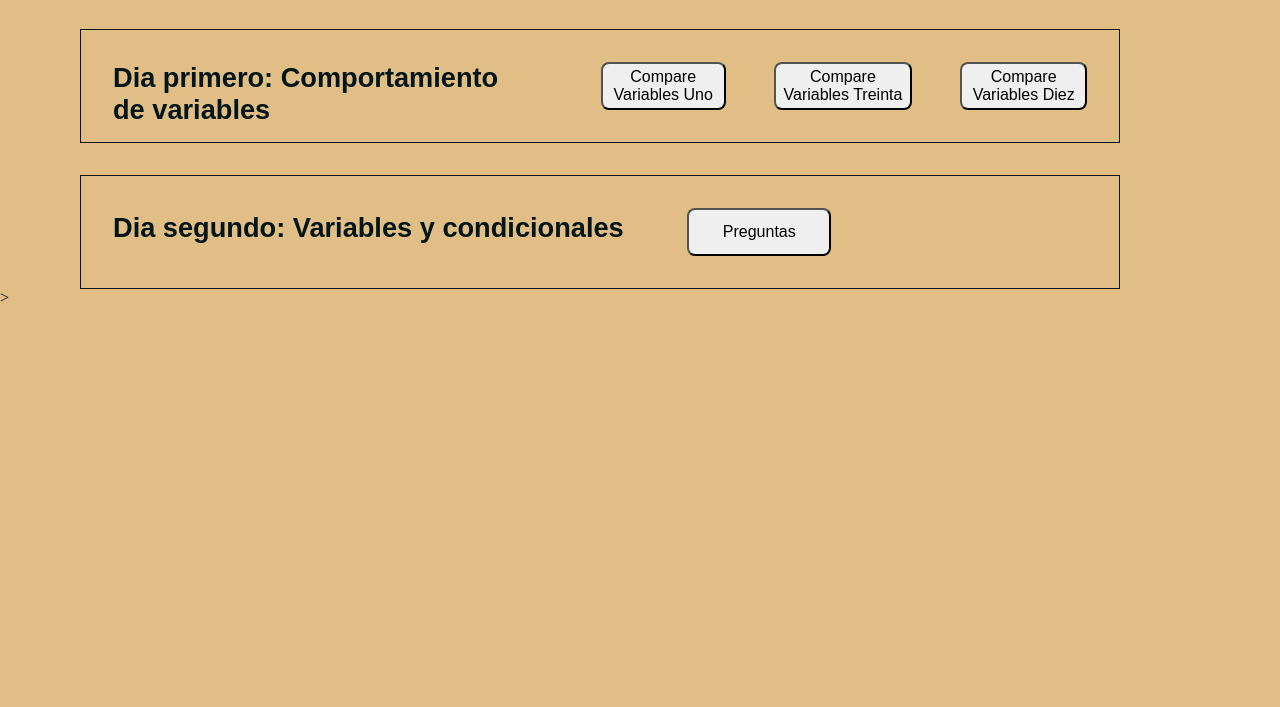
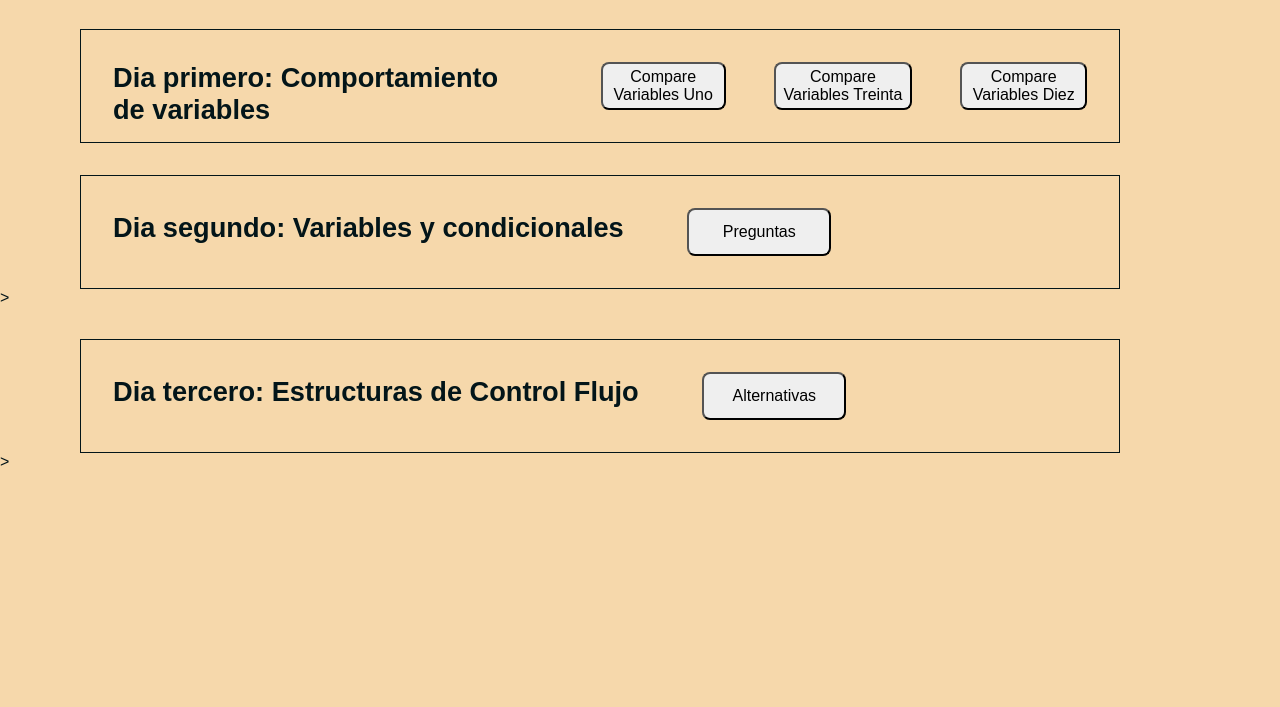
Before and after one commit to rumanag/Rumana7doc, a plain HTML site: page index.html in a window 1280 px wide. Shown: the part 93-800 px from the top of the page. Drawn offline with Linux system fonts and the light colour scheme.

Commit message:
Add files via upload

```diff
--- a/index.html
+++ b/index.html
@@ -31,6 +31,12 @@
 
                 </section>>
 
+                <section class="diaTercero"><strong>Dia tercero: Estructuras de Control Flujo</strong>
+
+                    <button class="alternativas" type= "button" onclick="diaTres()">Alternativas</button>
+
+                </section>>
+
 
 
 
--- a/sevenDaysOne.js
+++ b/sevenDaysOne.js
@@ -119,5 +119,57 @@ function diaDos(){
     }
 
     alert("Gracias por su paciencia. ¡Hasta pronto!")
+}
+
+function diaTres(){
+
+    alert("¡hola! De nuevo estamos contigo para conocer tus planes de aprendizaje y especialización futuros. ");
+
+    const areaDesarrollo=  prompt("que area de desarrollo has escogido en tu apredizaje: 1= Front-End, 2 = back-End" );
+    let respuestaBuena = 0;
+
+    while (respuestaBuena == 0)  {
+
+        let respuestaTrimmed = parseInt(areaDesarrollo.trim());
+
+        if  (isNaN(respuestaTrimmed) || respuestaTrimmed>2) {
+            areaDesarrollo= prompt("La respuesta no es 1 o 2. Por favor responde si tu aprendizaje es 1=Front-End, 2=Back-End");
+
+        }   else {
+            respuestaBuena=1;
+        }
+    }
+
+    let  aprenderPrograma = "";
+
+    if (areaDesarrollo == 1){
+        aprenderPrograma= prompt("¿Quieres aprender React o VUe?");
+    }
+        else {
+            aprenderPrograma= prompt("¿Quieres aprender C# o Java?");
+    }
+
+    const especializacion= prompt(`¿Te vas a especializar en ${areaDesarrollo ==1 ? "Front-End" : "Back-End"} = 1 o te vas a desarrollar como Fullstack = 2?`);
+    let tecnologiaString = ""
+    let tecnologiaArray = []
+    let continuaCiclo = 1
+
+    while (continuaCiclo == 1)  {
+
+        tecnologiaString =  ""
+        tecnologiaString = prompt("¿Hay alguna otra tecnología que te gustaría aprender?. Escríbela o das cancelar para terminar")
+
+        if (tecnologiaString == "") {
+
+             continuaCiclo = 0
+
+        }   else {
+                tecnologiaArray.push(tecnologiaString)
+            }
+    }
+
+    alert("¡Hasta Pronto!")
+
+    console.log(tecnologiaArray)
 
 }
--- a/style.css
+++ b/style.css
@@ -1,5 +1,5 @@
 :root {
-	--color-body: #e1be85;
+	--color-body: #f6d8ab;
     --color-header: #9eac6c;
     --color-main: #F6F6F6;
     --color-dia: #618fc4;
@@ -19,7 +19,7 @@
 body{
     box-sizing: border-box;
     background-color: var(--color-body);
-	font-family; var( --fuente-gothicA1);
+	font-family: var(--fuente-gothicA1);
     color: var(--color-font);
 }
 
@@ -41,6 +41,7 @@ body{
 button{
     border-radius: 8px;
     font-size: 1rem;
+
 }
 
 button.hover{
@@ -88,3 +89,25 @@ button.hover{
     height: 3rem;
     width: 9rem;
  }
+
+ .diaTercero{
+    border: 1px solid var(--color-font);
+    margin-left: 5rem;
+    margin-right: 10rem;
+    margin-top: 2rem;
+    padding: 2rem;
+    height:3rem;
+    margin-left: 5rem;
+    margin-right: 10rem;
+    margin-top: 2rem;
+    font-weight:400px;
+    font-size:1.7rem;
+    font-family: var(--fuente-gothicA1);
+    background-color:var ( --color-dia);
+ }
+
+ .alternativas{
+    margin-left: 3.5rem;
+    height: 3rem;
+    width: 9rem;
+ }
```
